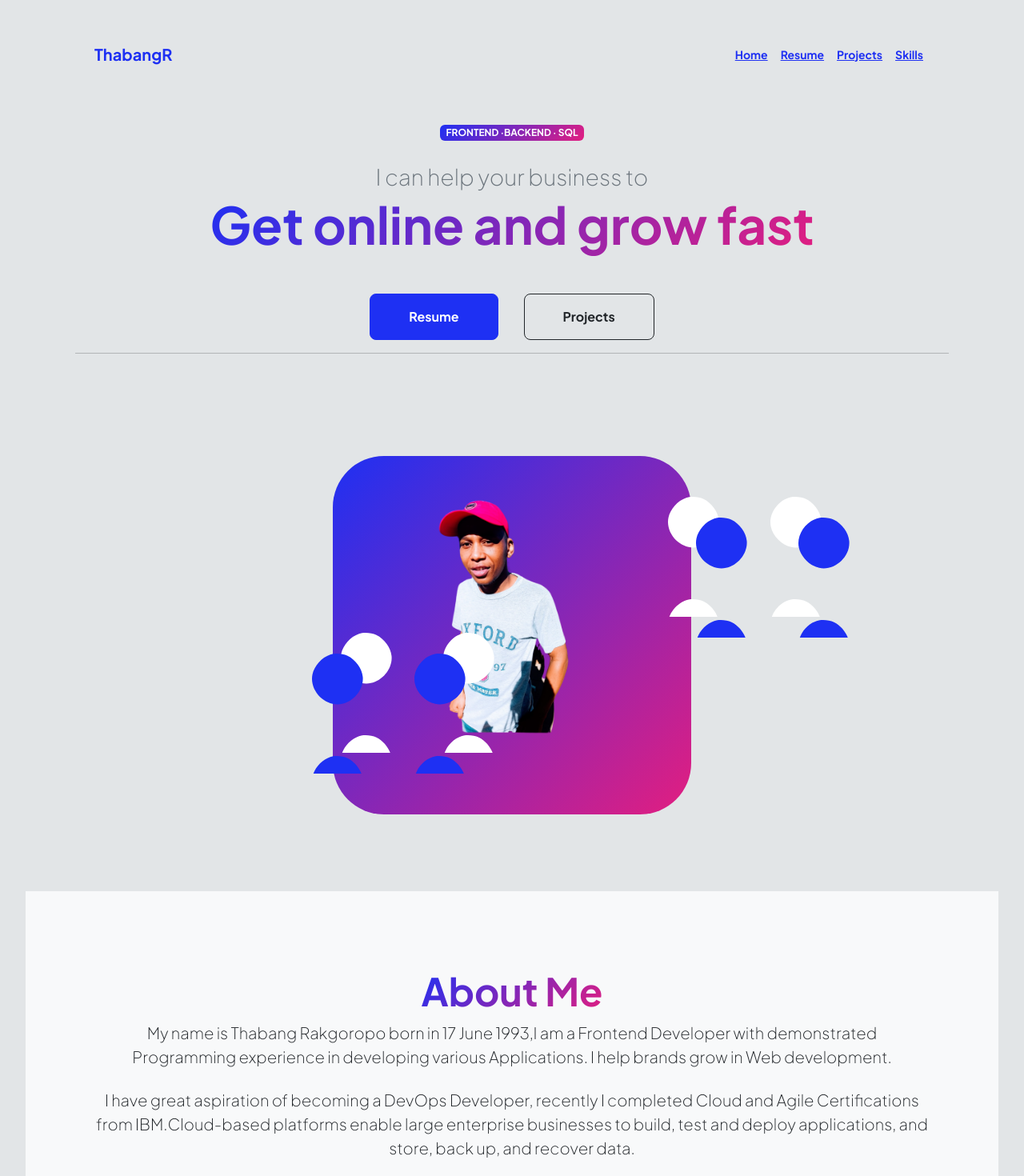
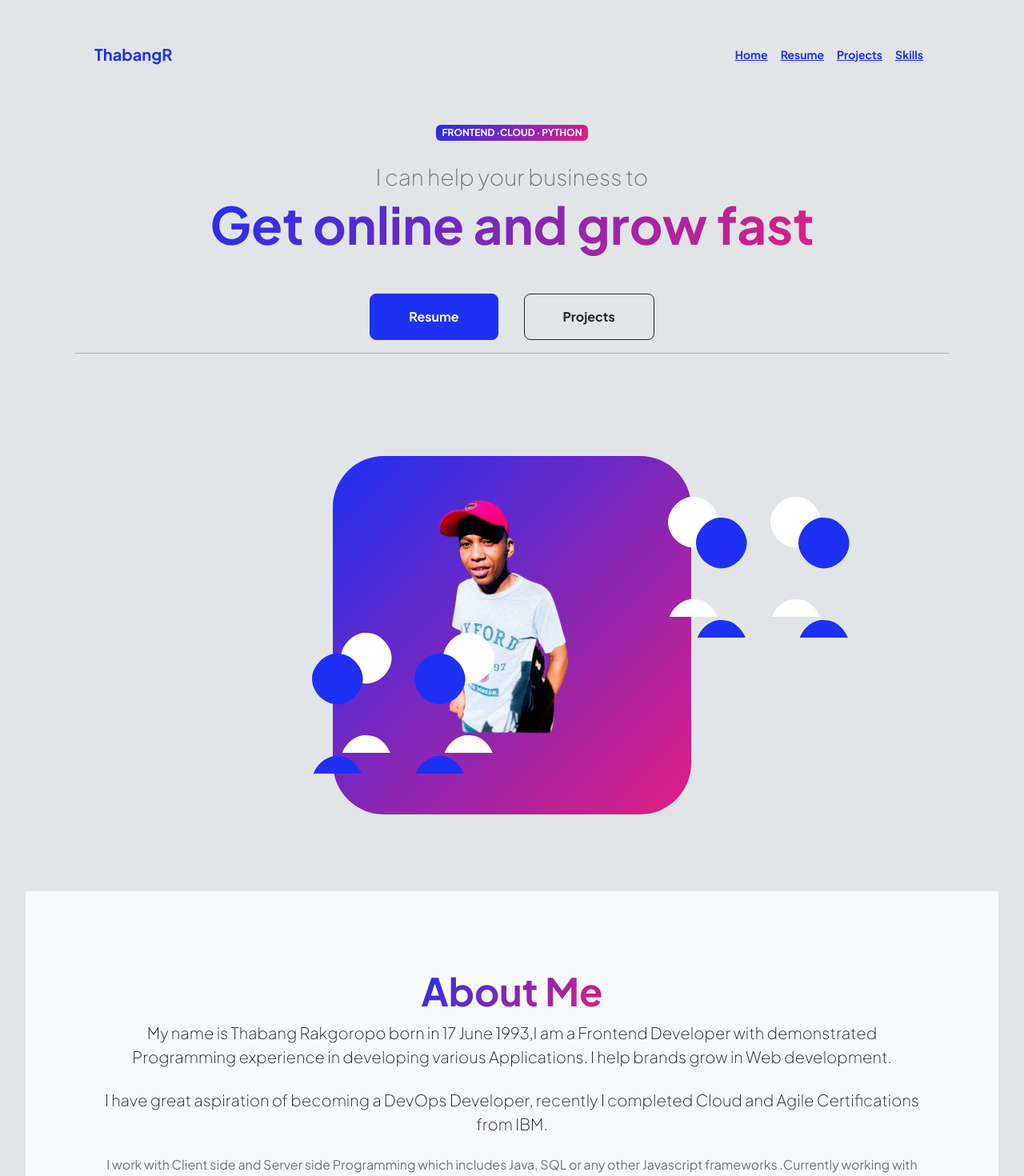
Before and after one commit to PLThabangR/TR-Portfolio, a React (Vite) app: page / in a window 1280 px wide. Shown: the top 1470 px of the page at 80% size. Built offline with nearby package versions, Linux system fonts and the light colour scheme.

Commit message:
Fixed spelling errors

```diff
--- a/src/components/Index.jsx
+++ b/src/components/Index.jsx
@@ -12,7 +12,7 @@ const Index = () => {
             <div className="col-xxl-5">
 
                 <div className="text-center text-xxl-start">
-                    <div className="badge bg-gradient-primary-to-secondary text-white mb-4"><div className="text-uppercase">frontend &middot;Backend &middot; SQL</div></div>
+                    <div className="badge bg-gradient-primary-to-secondary text-white mb-4"><div className="text-uppercase">Frontend &middot;Cloud &middot; Python</div></div>
                     <div className="fs-3 fw-light text-muted">I can help your business to</div>
                     <h1 className="display-3 fw-bolder mb-5"><span className="text-gradient d-inline">Get online and grow fast</span></h1>
                     <div className="d-grid gap-3 d-sm-flex justify-content-sm-center justify-content-xxl-start mb-3">
@@ -37,7 +37,7 @@ const Index = () => {
             <div className="text-center my-5">
                 <h2 className="display-5 fw-bolder"><span className="text-gradient d-inline">About Me</span></h2>
                 <p className="lead fw-light mb-4">My name is Thabang Rakgoropo born in 17 June 1993,I am a Frontend Developer with demonstrated Programming experience in developing various Applications. I help brands grow in Web development. </p>
-                <p className="lead fw-light mb-4"> I have great aspiration of becoming a DevOps Developer, recently I completed Cloud and Agile Certifications from IBM.Cloud-based platforms enable large enterprise businesses to build, test and deploy applications, and store, back up, and recover data. </p>
+                <p className="lead fw-light mb-4"> I have great aspiration of becoming a DevOps Developer, recently I completed Cloud and Agile Certifications from IBM.</p>
                 <p className="text-muted">I work with Client side and Server side Programming which includes Java, SQL or any other Javascript
                 frameworks .Currently working with Typescript frameworks such as Angular, React & Node js
                 </p>
```
